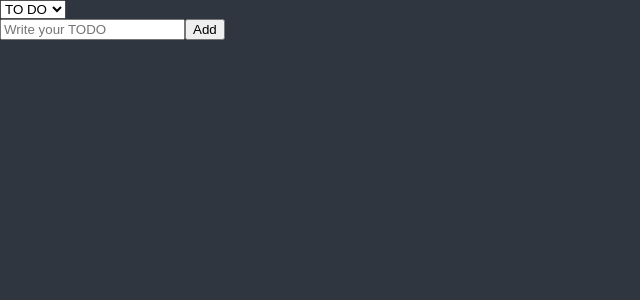
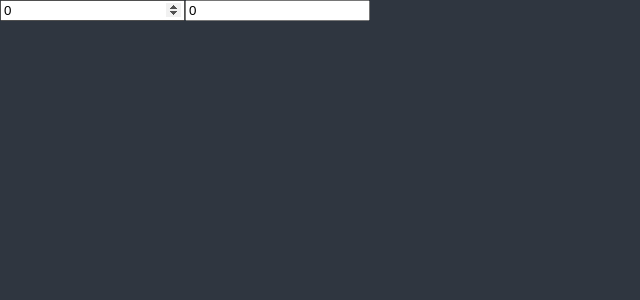
Before and after one commit to aidenkim9/react-boss, a React (Create React App) app: page / in a window 1280 px wide. Shown: the top 300 px of the page, without its empty margins (0-640 px from the left). Built offline with nearby package versions, Linux system fonts and the light colour scheme.

Commit message:
selector set fn

```diff
--- a/src/App.tsx
+++ b/src/App.tsx
@@ -1,71 +1,28 @@
-import { createGlobalStyle } from "styled-components";
-import TodoList from "./components/TodoList";
-
-const GlobalStyle = createGlobalStyle`
-@import url('https://fonts.googleapis.com/css2?family=Source+Code+Pro:ital,wght@0,200..900;1,200..900&family=Source+Sans+3:ital,wght@0,200..900;1,200..900&display=swap');
-html, body, div, span, applet, object, iframe,
-h1, h2, h3, h4, h5, h6, p, blockquote, pre,
-a, abbr, acronym, address, big, cite, code,
-del, dfn, em, img, ins, kbd, q, s, samp,
-small, strike, strong, sub, sup, tt, var,
-b, u, i, center,
-dl, dt, dd, ol, ul, li,
-fieldset, form, label, legend,
-table, caption, tbody, tfoot, thead, tr, th, td,
-article, aside, canvas, details, embed,
-figure, figcaption, footer, header, hgroup,
-menu, nav, output, ruby, section, summary,
-time, mark, audio, video {
-	margin: 0;
-	padding: 0;
-	border: 0;
-	font-size: 100%;
-	font: inherit;
-	vertical-align: baseline;
-}
-
-article, aside, details, figcaption, figure,
-footer, header, hgroup, menu, nav, section {
-	display: block;
-}
-body {
-	line-height: 1;
-}
-ol, ul {
-	list-style: none;
-}
-blockquote, q {
-	quotes: none;
-}
-blockquote:before, blockquote:after,
-q:before, q:after {
-	content: '';
-	content: none;
-}
-table {
-	border-collapse: collapse;
-	border-spacing: 0;
-}
-*{
-  box-sizing: border-box;
-}
-body {
-  font-family: "Source Sans 3", sans-serif;
-  background-color: ${(props) => props.theme.bgColor};
-  color: ${(props) => props.theme.textColor}
-}
-a {
-  text-decoration: none;
-  color: inherit;
-}
-`;
+import { useRecoilState } from "recoil";
+import { hourSelector, minuteState } from "./atoms";
 
 function App() {
+  const [minute, setMinute] = useRecoilState(minuteState);
+  const [hour, setHour] = useRecoilState(hourSelector);
+  const onMinuteChange = (event: React.FormEvent<HTMLInputElement>) =>
+    setMinute(+event.currentTarget.value);
+  const onHourChange = (event: React.FormEvent<HTMLInputElement>) =>
+    setHour(+event.currentTarget.value);
   return (
-    <>
-      <GlobalStyle />
-      <TodoList />
-    </>
+    <div>
+      <input
+        value={minute}
+        onChange={onMinuteChange}
+        type="number"
+        placeholder="Minutes"
+      />
+      <input
+        value={hour}
+        onChange={onHourChange}
+        type="number"
+        placeholder="Hours"
+      />
+    </div>
   );
 }
 
--- a/src/atoms.tsx
+++ b/src/atoms.tsx
@@ -1,37 +1,18 @@
 import { atom, selector } from "recoil";
 
-const getLocalData = (localStorage.getItem("todos") as string) || null;
-console.log(getLocalData);
-const localData: IToDo[] = getLocalData ? JSON.parse(getLocalData) : [];
-
-// delete, localstorage 복습
-
-export enum Categories {
-  "TO_DO",
-  "DOING",
-  "DONE",
-}
-
-export interface IToDo {
-  text: string;
-  id: number;
-  category: Categories;
-}
-export const toDoState = atom<IToDo[]>({
-  key: "todos",
-  default: localData,
+export const minuteState = atom({
+  key: "minute",
+  default: 0,
 });
 
-export const categoryState = atom<Categories>({
-  key: "category",
-  default: Categories.TO_DO,
-});
-
-export const toDoSelector = selector({
-  key: "toDoSelector",
+export const hourSelector = selector<number>({
+  key: "hours",
   get: ({ get }) => {
-    const toDos = get(toDoState);
-    const category = get(categoryState);
-    return toDos.filter((todo) => todo.category === category);
+    const minutes = get(minuteState);
+    return minutes / 60;
+  },
+  set: ({ set }, newValue) => {
+    const newMinutes = (newValue as number) * 60;
+    return set(minuteState, newMinutes);
   },
 });
--- a/src/components/CreateToDo.tsx
+++ /dev/null
@@ -1,35 +0,0 @@
-import { useForm } from "react-hook-form";
-import { useRecoilValue, useSetRecoilState } from "recoil";
-import { categoryState, toDoState } from "../atoms";
-
-interface IForm {
-  toDo: string;
-}
-
-function CreateToDo() {
-  const { register, handleSubmit, setValue } = useForm<IForm>();
-  const setTodo = useSetRecoilState(toDoState);
-  const toDos = useRecoilValue(toDoState);
-  const category = useRecoilValue(categoryState);
-
-  const handleValid = ({ toDo }: IForm) => {
-    setValue("toDo", "");
-    setTodo((current) => [
-      ...current,
-      { text: toDo, id: Date.now(), category },
-    ]);
-  };
-  localStorage.setItem("todos", JSON.stringify(toDos));
-  return (
-    <form onSubmit={handleSubmit(handleValid)}>
-      <input
-        {...register("toDo", { required: true })}
-        type="text"
-        placeholder="Write your TODO"
-      />
-      <button>Add</button>
-    </form>
-  );
-}
-
-export default CreateToDo;
--- a/src/components/ToDo.tsx
+++ /dev/null
@@ -1,58 +0,0 @@
-import { useSetRecoilState } from "recoil";
-import { Categories, IToDo, toDoState } from "../atoms";
-
-function ToDo({ text, category, id }: IToDo) {
-  const setTodos = useSetRecoilState(toDoState);
-
-  const onClick = (event: React.MouseEvent<HTMLButtonElement>) => {
-    const {
-      currentTarget: { name },
-    } = event;
-
-    setTodos((oldToDos) => {
-      const targetIndex = oldToDos.findIndex((todo) => todo.id === id);
-      console.log(targetIndex);
-      const newTodo = { text, id, category: Number(name) as Categories };
-      return [
-        ...oldToDos.slice(0, targetIndex),
-        newTodo,
-        ...oldToDos.slice(targetIndex + 1),
-      ];
-    });
-  };
-  const deleteTodo = (event: React.MouseEvent<HTMLButtonElement>) => {
-    setTodos((oldTodos) => {
-      const targetIndex = oldTodos.findIndex((todos) => todos.id === id);
-      const deletedTodo = [
-        ...oldTodos.slice(0, targetIndex),
-        ...oldTodos.slice(targetIndex + 1),
-      ];
-      return deletedTodo;
-    });
-  };
-  return (
-    <li>
-      <span>{text}</span>
-      {category !== Categories.TO_DO && (
-        <button name={Categories.TO_DO + ""} onClick={onClick}>
-          TO DO
-        </button>
-      )}
-      {category !== Categories.DOING && (
-        <button name={Categories.DOING + ""} onClick={onClick}>
-          DOING
-        </button>
-      )}
-      {category !== Categories.DONE && (
-        <button name={Categories.DONE + ""} onClick={onClick}>
-          DONE
-        </button>
-      )}
-      <button onClick={deleteTodo}>
-        <span>❌</span>
-      </button>
-    </li>
-  );
-}
-
-export default ToDo;
--- a/src/components/TodoList.tsx
+++ /dev/null
@@ -1,28 +0,0 @@
-import { useRecoilState, useRecoilValue } from "recoil";
-import { Categories, categoryState, toDoSelector } from "../atoms";
-import CreateToDo from "./CreateToDo";
-import ToDo from "./ToDo";
-
-function TodoList() {
-  const [category, setCategory] = useRecoilState(categoryState);
-  const todos = useRecoilValue(toDoSelector);
-  const onInput = (event: React.FormEvent<HTMLSelectElement>) => {
-    setCategory(Number(event.currentTarget.value) as Categories);
-  };
-
-  return (
-    <div>
-      <select value={category} onInput={onInput}>
-        <option value={Categories.TO_DO}>TO DO</option>
-        <option value={Categories.DOING}>DOING</option>
-        <option value={Categories.DONE}>DONE</option>
-      </select>
-      <CreateToDo />
-      {todos.map((todo) => (
-        <ToDo key={todo.id} {...todo} />
-      ))}
-    </div>
-  );
-}
-
-export default TodoList;
--- a/src/index.tsx
+++ b/src/index.tsx
@@ -3,10 +3,69 @@ import ReactDOM from "react-dom/client";
 import App from "./App";
 import { QueryClient, QueryClientProvider } from "@tanstack/react-query";
 import { RecoilRoot } from "recoil";
-import { ThemeProvider } from "styled-components";
+import { createGlobalStyle, ThemeProvider } from "styled-components";
 import { theme } from "./theme";
 
 const queryClient = new QueryClient();
+
+const GlobalStyle = createGlobalStyle`
+@import url('https://fonts.googleapis.com/css2?family=Source+Code+Pro:ital,wght@0,200..900;1,200..900&family=Source+Sans+3:ital,wght@0,200..900;1,200..900&display=swap');
+html, body, div, span, applet, object, iframe,
+h1, h2, h3, h4, h5, h6, p, blockquote, pre,
+a, abbr, acronym, address, big, cite, code,
+del, dfn, em, img, ins, kbd, q, s, samp,
+small, strike, strong, sub, sup, tt, var,
+b, u, i, center,
+dl, dt, dd, ol, ul, li,
+fieldset, form, label, legend,
+table, caption, tbody, tfoot, thead, tr, th, td,
+article, aside, canvas, details, embed,
+figure, figcaption, footer, header, hgroup,
+menu, nav, output, ruby, section, summary,
+time, mark, audio, video {
+	margin: 0;
+	padding: 0;
+	border: 0;
+	font-size: 100%;
+	font: inherit;
+	vertical-align: baseline;
+}
+
+article, aside, details, figcaption, figure,
+footer, header, hgroup, menu, nav, section {
+	display: block;
+}
+body {
+	line-height: 1;
+}
+ol, ul {
+	list-style: none;
+}
+blockquote, q {
+	quotes: none;
+}
+blockquote:before, blockquote:after,
+q:before, q:after {
+	content: '';
+	content: none;
+}
+table {
+	border-collapse: collapse;
+	border-spacing: 0;
+}
+*{
+  box-sizing: border-box;
+}
+body {
+  font-family: "Source Sans 3", sans-serif;
+  background-color: ${(props) => props.theme.bgColor};
+  color: ${(props) => props.theme.textColor}
+}
+a {
+  text-decoration: none;
+  color: inherit;
+}
+`;
 
 const root = ReactDOM.createRoot(
   document.getElementById("root") as HTMLElement
@@ -16,6 +75,7 @@ root.render(
     <RecoilRoot>
       <QueryClientProvider client={queryClient}>
         <ThemeProvider theme={theme}>
+          <GlobalStyle />
           <App />
         </ThemeProvider>
       </QueryClientProvider>
```
